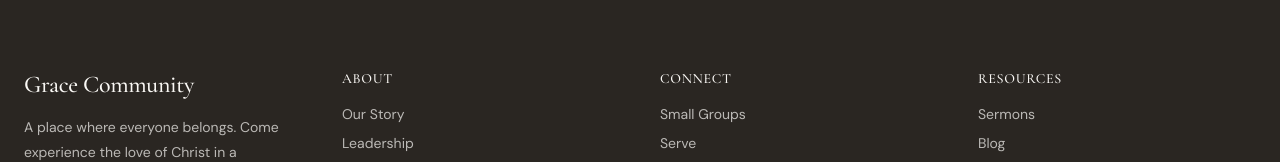
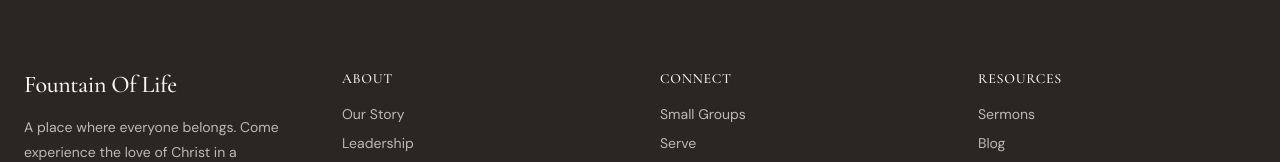
Before and after one commit to itxjoshy/church-site-2, a React (Vite) app: page / in a window 1280 px wide. Shown: the part 4753-4915 px from the top of the page. Built offline with nearby package versions, Linux system fonts and the light colour scheme.

Commit message:
update: footer title

```diff
--- a/src/components/Footer.jsx
+++ b/src/components/Footer.jsx
@@ -28,7 +28,7 @@ export const Footer = () => {
       <div className="container footer__container">
         <div className="footer__grid">
           <div className="footer__brand">
-            <h3 className="footer__logo">Grace Community</h3>
+            <h3 className="footer__logo">Fountain Of Life</h3>
             <p className="footer__tagline">
               A place where everyone belongs. Come experience the love of Christ
               in a welcoming community.
```
